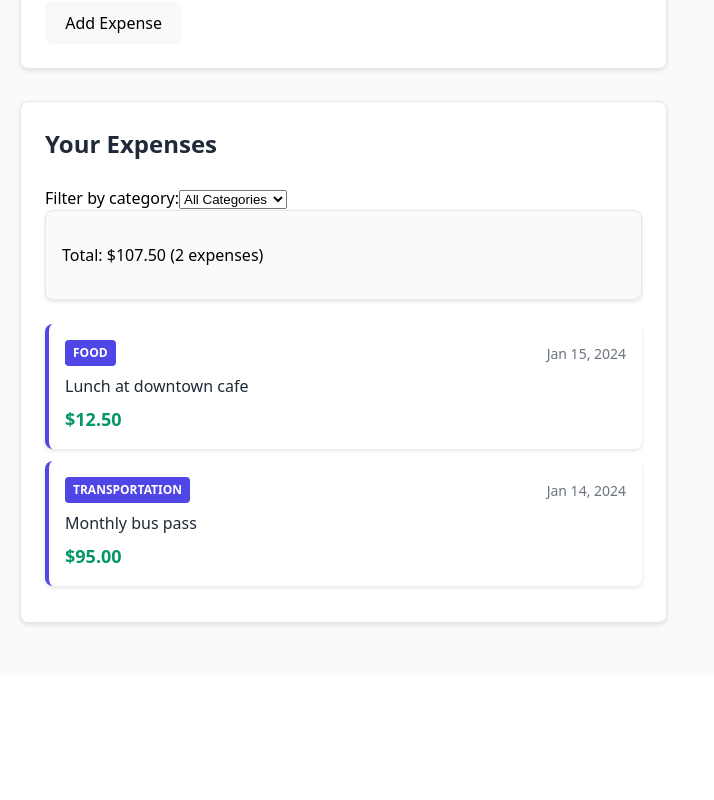
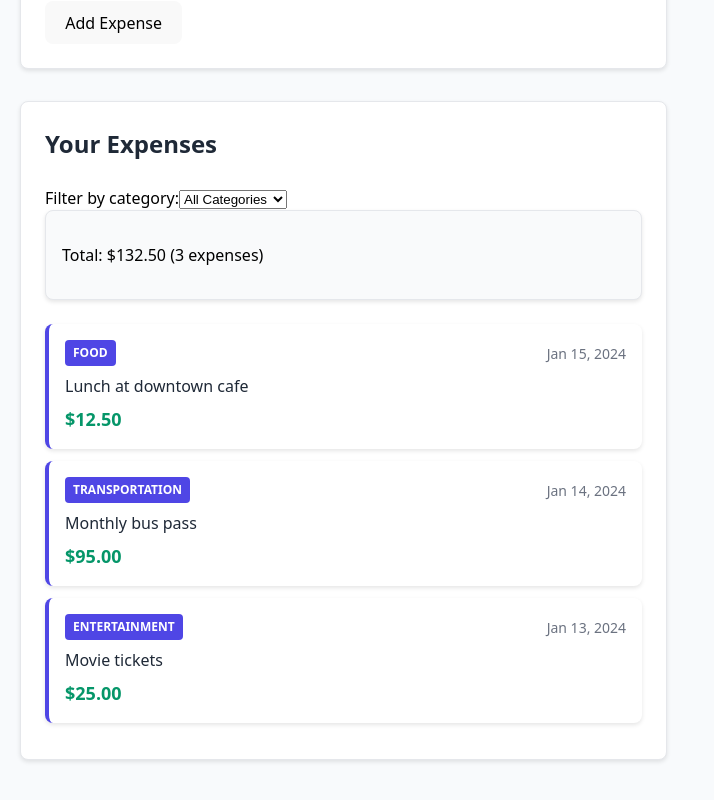
Before and after one commit to leocuapio/expense-tracker, a React (Vite) app: page / in a window 1280 px wide. Shown: the part 698-1498 px from the top of the page, without its empty margins (0-714 px from the left). Before the commit the page ends 1373 px from the top, so only its background shows below. Built offline with nearby package versions, Linux system fonts and the light colour scheme.

Commit message:
Added the highlighted and deleting functions to the app

```diff
--- a/src/App.tsx
+++ b/src/App.tsx
@@ -1,17 +1,20 @@
 // src/App.tsx - Updated with centralized state management
-import React, { useState } from 'react';
+import { useState } from 'react';
 import Header from './components/Header/Header';
 import ExpenseSummary from './components/ExpenseSummary/ExpenseSummary';
 import ExpenseList from './components/ExpenseList/ExpenseList';
 import ExpenseForm from './components/ExpenseForm/ExpenseForm';
+// UPDATED
+import type { ExpenseCategory } from './components/ExpenseCard/ExpenseCard';
 import './App.css';
 
-// Type for expense data
+
+// UPDATED
 interface Expense {
   id: number;
   description: string;
   amount: number;
-  category: string;
+  category: ExpenseCategory;
   date: string;
 }
 
@@ -35,20 +38,28 @@ function App() {
       amount: 95.00,
       category: "Transportation",
       date: "2024-01-14"
+    },
+     {
+      id: 3,
+      description: "Movie tickets",
+      amount: 25.00,
+      category: "Entertainment",
+      date: "2024-01-13"
     }
+
   ]);
 
-  /**
-   * Adds new expense to application state
-   * This function is passed down to ExpenseForm component
-   * @param {Omit<Expense, 'id'>} expenseData - New expense data without ID
-   */
   const handleAddExpense = (expenseData: Omit<Expense, 'id'>): void => {
     const newExpense: Expense = {
       ...expenseData,
       id: Date.now()
     };
     setExpenses(prev => [...prev, newExpense]);
+  };
+
+  // UPDATED
+  const handleDeleteExpense = (id: number): void => {
+    setExpenses(prev => prev.filter(expense => expense.id !== id));
   };
 
   const totalAmount = expenses.reduce((sum, expense) => sum + expense.amount, 0);
@@ -68,10 +79,11 @@ function App() {
             period="This Month"
           />
 
-          <ExpenseForm onSubmit={handleAddExpense} />
+           <ExpenseForm onSubmit={handleAddExpense} />
 
           {/* FIXED: Pass expenses directly, not as initialExpenses */}
-          <ExpenseList expenses={expenses} />
+          <ExpenseList expenses={expenses}  onDeleteExpense={handleDeleteExpense}
+/>
         </main>
       </div>
     </div>
```
